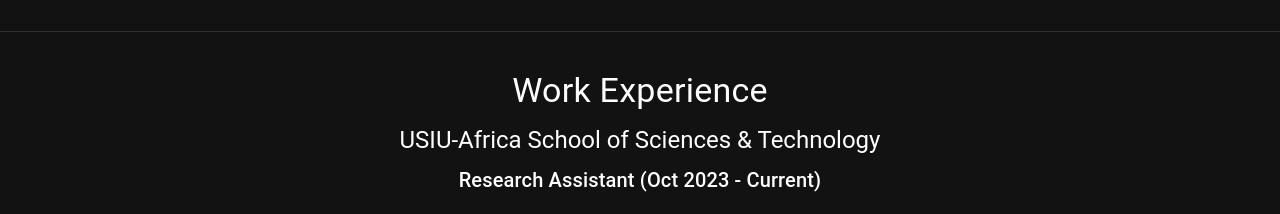
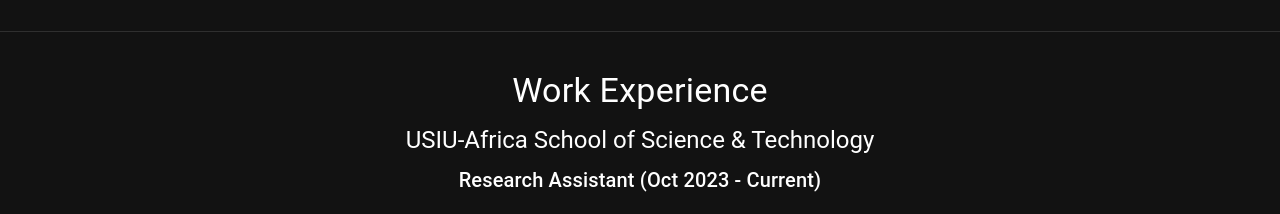
Before and after one commit to olivernjeru/olivernjeru.github.io, a React (Create React App) app: page / in a window 1280 px wide. Shown: the part 1620-1834 px from the top of the page. Built offline with nearby package versions, Linux system fonts and the light colour scheme.

Commit message:
update USIU-Africa SST to correct name by removing the extra 's'

```diff
--- a/src/components/Experience.js
+++ b/src/components/Experience.js
@@ -25,7 +25,7 @@
         {/* USIU-Africa School of Sciences & Technology */}
         <Box mb={{ xs: 3, md: 4 }} sx={{ textAlign: { xs: "left", md: "center" } }}>
           <Typography variant="h5" gutterBottom>
-            USIU-Africa School of Sciences & Technology
+            USIU-Africa School of Science & Technology
           </Typography>
           <Typography variant="h6" gutterBottom>
             Research Assistant (Oct 2023 - Current)
```
